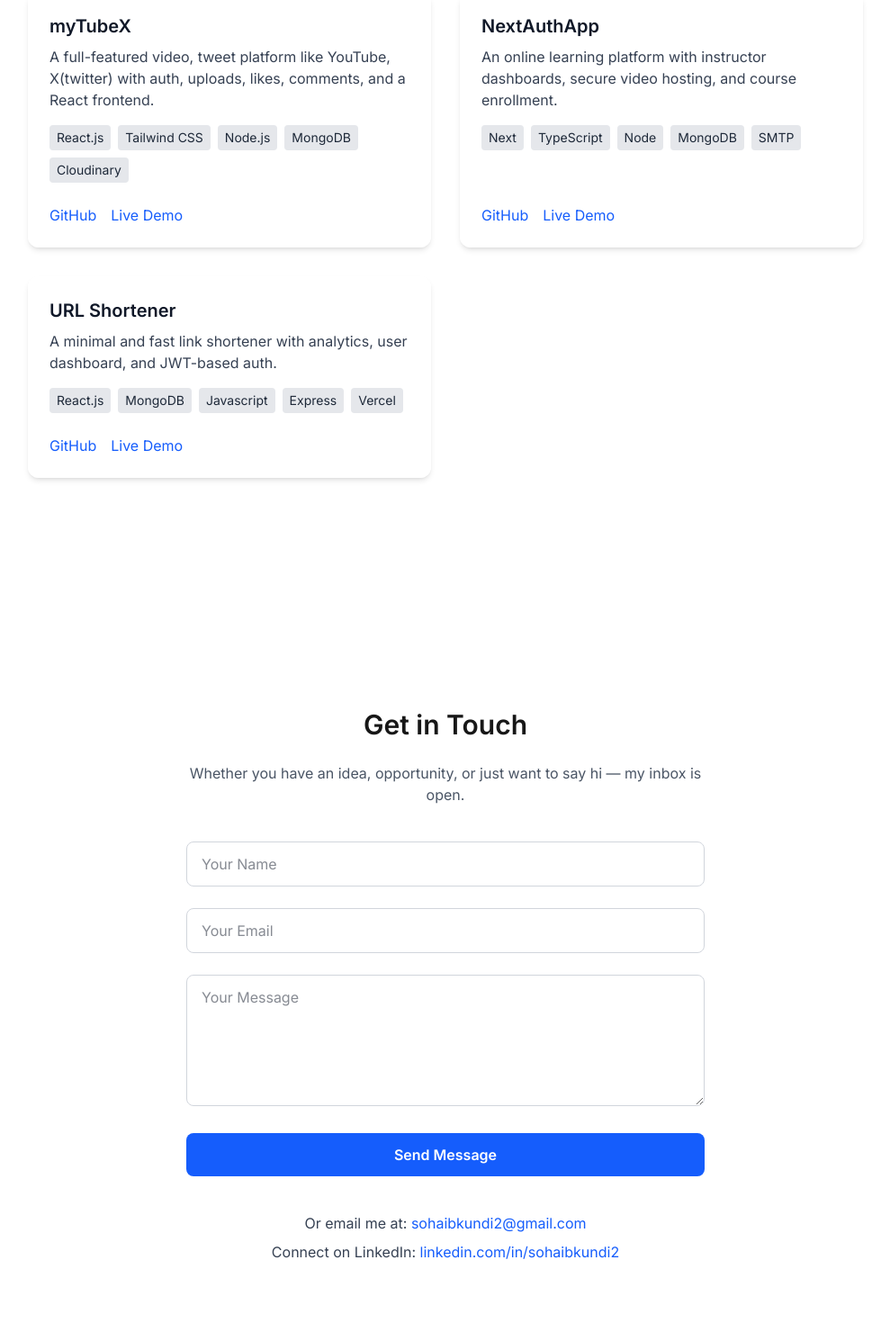
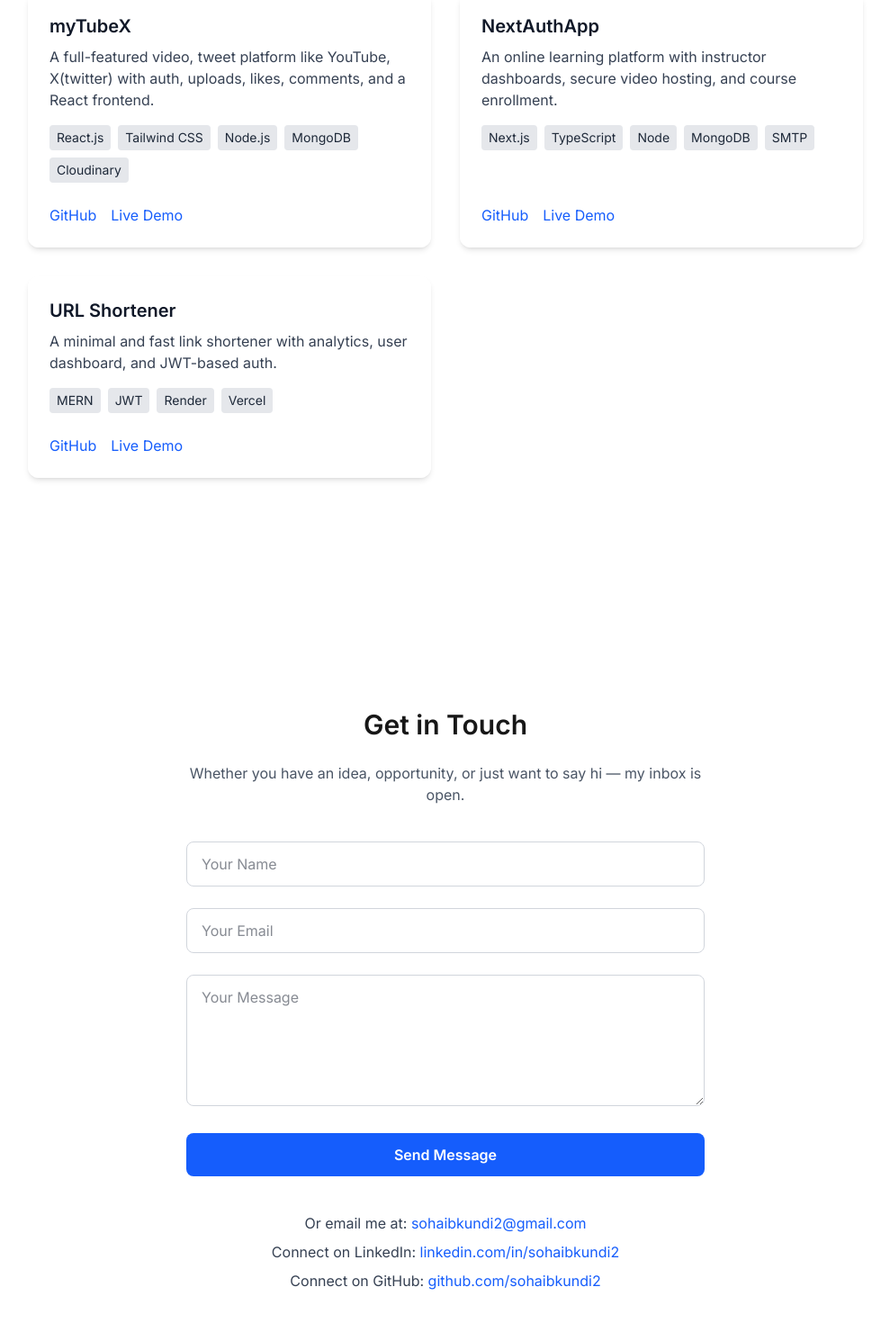
Before and after one commit to Sohaibkundi2/portfolio1, a Next.js app: page / in a window 1280 px wide. Shown: the part 2280-3750 px from the top of the page at 90% size, without its empty margins (145-1134 px from the left). Built offline with nearby package versions, Linux system fonts and the light colour scheme.

Commit message:
Add GitHub link to Contact component; fix tech array formatting and live URL in Projects component

```diff
--- a/components/Contact.tsx
+++ b/components/Contact.tsx
@@ -64,6 +64,17 @@ export default function Contact() {
               linkedin.com/in/sohaibkundi2
             </a>
           </p>
+
+          <p>
+  Connect on GitHub:{" "}
+  <a
+    href="https://github.com/sohaibkundi2"
+    target="_blank"
+    className="text-blue-600 dark:text-blue-400 hover:underline"
+  >
+    github.com/sohaibkundi2
+  </a>
+</p>
         </div>
       </div>
     </section>
--- a/components/Projects.tsx
+++ b/components/Projects.tsx
@@ -9,14 +9,14 @@ const projects = [
   {
     title: "NextAuthApp",
     description: "An online learning platform with instructor dashboards, secure video hosting, and course enrollment.",
-    tech: ["Next","TypeScript", "Node", "MongoDB", "SMTP"],
+    tech: ["Next.js","TypeScript", "Node", "MongoDB", "SMTP"],
     github: "https://github.com/Sohaibkundi2/Next-Auth-App",
-    live: "next-auth-app-nine-vert.vercel.app",
+    live: "https://next-auth-app-nine-vert.vercel.app",
   },
   {
     title: "URL Shortener",
     description: "A minimal and fast link shortener with analytics, user dashboard, and JWT-based auth.",
-    tech: ["React.js", "MongoDB", "Javascript", "Express", "Vercel"],
+    tech: ["MERN", "JWT", "Render", "Vercel"],
     github: "https://github.com/Sohaibkundi2/url-shortner",
     live: "https://shrtit.tech",
   },
```
